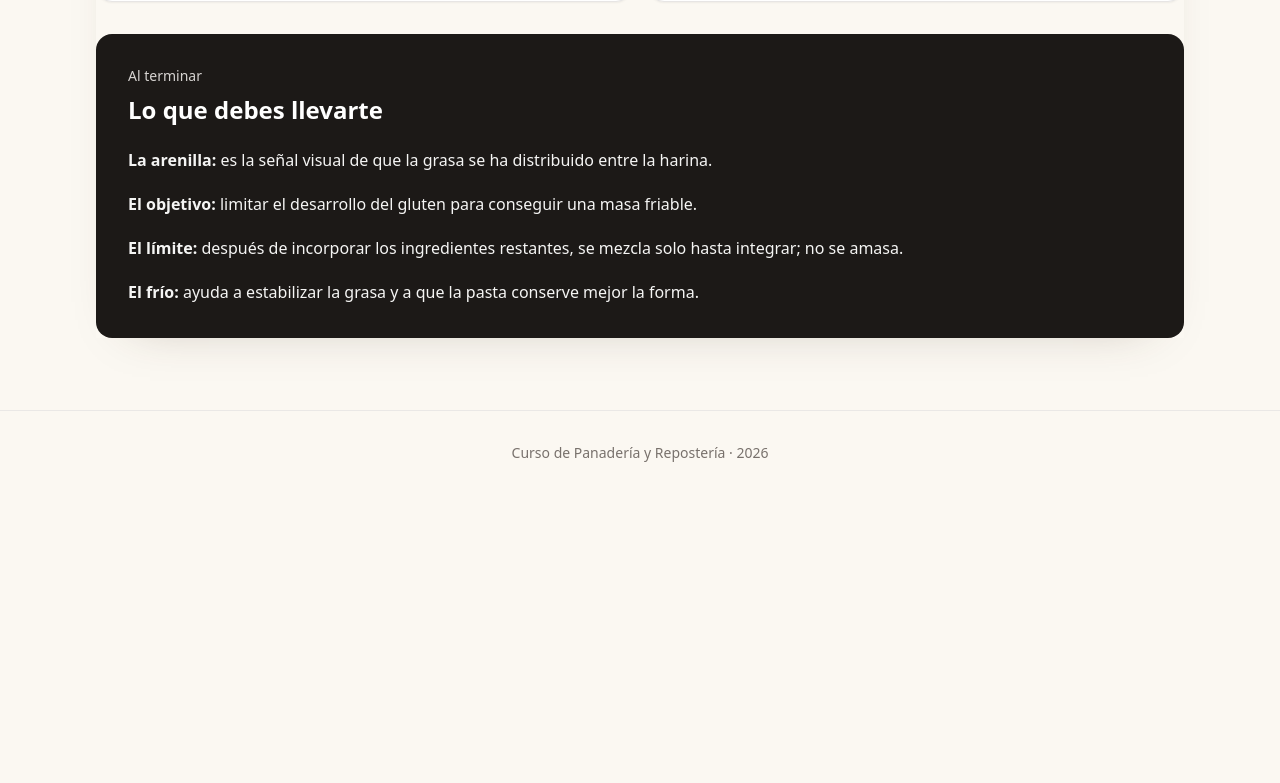
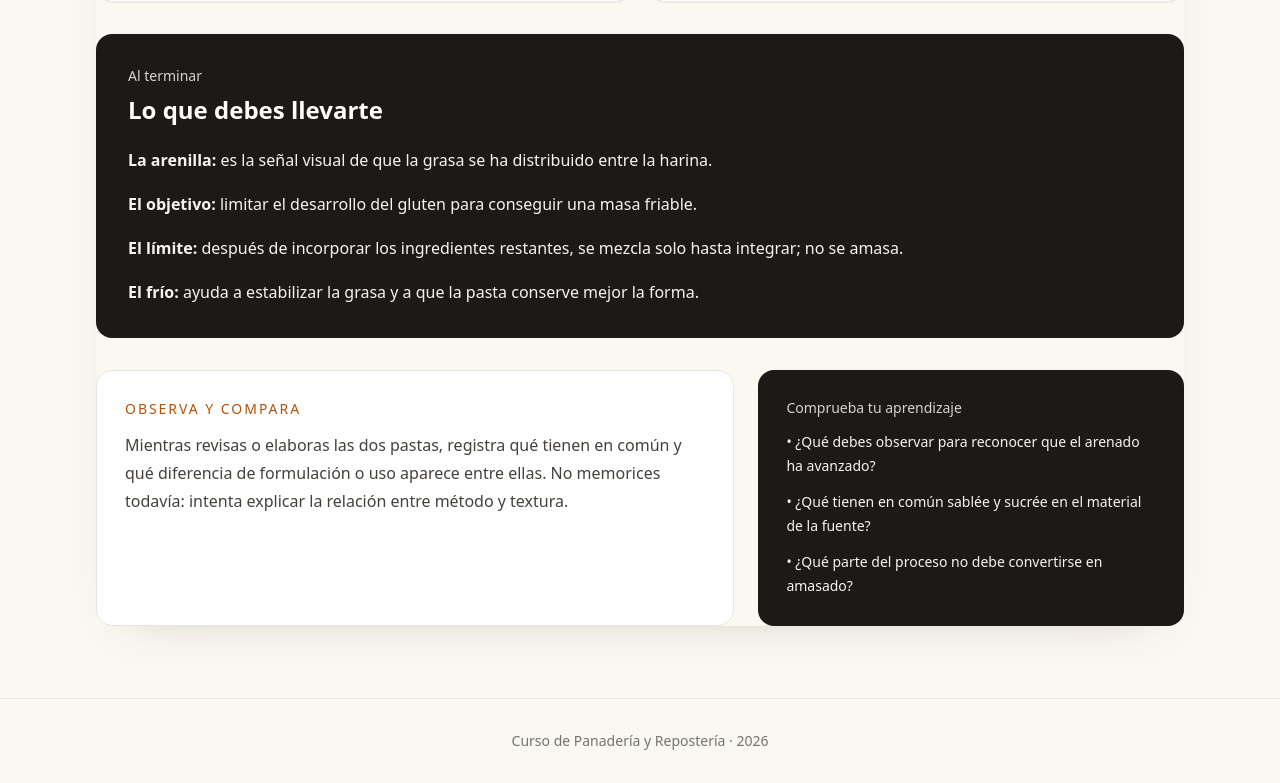
Before and after one commit to Drworm82/CursoPanadero, a Next.js app: page /leccion-sablee-y-sucree in a window 1280 px wide. Shown: the part 1876-2659 px from the top of the page. Before the commit the page ends 2371 px from the top, so only its background shows below. Built offline with nearby package versions, Linux system fonts and the light colour scheme; no server answers.

Commit message:
Añadir practica y comprobacion pedagogica en M2

```diff
--- a/pages/leccion-sablee-y-sucree.js
+++ b/pages/leccion-sablee-y-sucree.js
@@ -117,6 +117,22 @@ export default function LessonEightPage() {
             <p className="leading-7"><strong>El frío:</strong> ayuda a estabilizar la grasa y a que la pasta conserve mejor la forma.</p>
           </div>
         </section>
+
+
+        <section className="grid gap-6 lg:grid-cols-[1.2fr_.8fr]">
+          <div className="rounded-2xl border border-stone-200 bg-white p-6 sm:p-7">
+            <p className="text-sm font-medium uppercase tracking-[0.14em] text-amber-700">Observa y compara</p>
+            <p className="mt-3 leading-7 text-stone-700">Mientras revisas o elaboras las dos pastas, registra qué tienen en común y qué diferencia de formulación o uso aparece entre ellas. No memorices todavía: intenta explicar la relación entre método y textura.</p>
+          </div>
+          <div className="rounded-2xl bg-stone-900 p-6 text-white sm:p-7">
+            <p className="text-sm font-medium text-stone-300">Comprueba tu aprendizaje</p>
+            <ul className="mt-3 space-y-3 text-sm leading-6 text-stone-100">
+              <li>• ¿Qué debes observar para reconocer que el arenado ha avanzado?</li>
+              <li>• ¿Qué tienen en común sablée y sucrée en el material de la fuente?</li>
+              <li>• ¿Qué parte del proceso no debe convertirse en amasado?</li>
+            </ul>
+          </div>
+        </section>
       </div>
     </CourseShell>
   );
```
